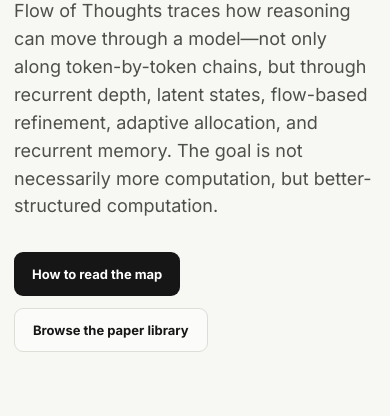
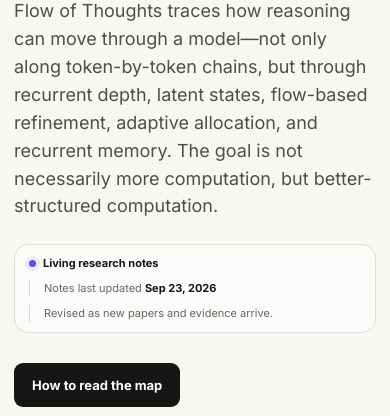
Before and after one commit to mkj69/flow_of_thoughs, a plain HTML site: page docs/index.html in a window 390 px wide. Shown: the part 388-804 px from the top of the page. Drawn offline with Linux system fonts and the light colour scheme.

Commit message:
Show the living notes update date

```diff
--- a/docs/index.html
+++ b/docs/index.html
@@ -4,6 +4,7 @@
   <meta charset="utf-8" />
   <meta name="viewport" content="width=device-width, initial-scale=1" />
   <meta name="description" content="A research map of iterative, latent, recurrent, and flow-based reasoning beyond token-by-token chain-of-thought." />
+  <meta name="date" content="2026-09-23" />
   <title>Flow of Thoughts — Beyond Chain-of-Thought</title>
   <link rel="preconnect" href="https://fonts.googleapis.com">
   <link rel="preconnect" href="https://fonts.gstatic.com" crossorigin>
@@ -33,6 +34,12 @@
         but through recurrent depth, latent states, flow-based refinement, adaptive allocation, and recurrent memory.
         The goal is not necessarily more computation, but better-structured computation.
       </p>
+      <!-- Update this date when the research notes, paper library, or evidence synthesis changes. -->
+      <div class="update-strip" aria-label="Notes update status">
+        <span class="living-status"><i aria-hidden="true"></i>Living research notes</span>
+        <span class="update-date">Notes last updated <time datetime="2026-09-23">Sep 23, 2026</time></span>
+        <span class="update-promise">Revised as new papers and evidence arrive.</span>
+      </div>
       <div class="hero-actions">
         <a class="button primary" href="#guide">How to read the map</a>
         <a class="button secondary" href="#papers">Browse the paper library</a>
--- a/docs/style.css
+++ b/docs/style.css
@@ -50,7 +50,43 @@ h1 {
   font-weight: 650;
 }
 h1 em { color: var(--accent); font-style: normal; }
-.lede { max-width: 770px; font-size: clamp(18px, 2.3vw, 24px); color: #4d504a; margin: 0 0 32px; }
+.lede { max-width: 770px; font-size: clamp(18px, 2.3vw, 24px); color: #4d504a; margin: 0 0 24px; }
+.update-strip {
+  display: flex;
+  flex-wrap: wrap;
+  align-items: center;
+  gap: 8px 0;
+  width: fit-content;
+  max-width: 100%;
+  margin: 0 0 30px;
+  padding: 10px 14px;
+  border: 1px solid var(--line);
+  border-radius: 999px;
+  color: var(--muted);
+  background: rgba(255,255,255,.48);
+  font-size: 11px;
+}
+.living-status {
+  display: inline-flex;
+  align-items: center;
+  gap: 7px;
+  color: var(--ink);
+  font-weight: 700;
+}
+.living-status i {
+  width: 7px;
+  height: 7px;
+  border-radius: 50%;
+  background: var(--accent);
+  box-shadow: 0 0 0 4px rgba(91,78,232,.1);
+}
+.update-date,
+.update-promise {
+  margin-left: 12px;
+  padding-left: 12px;
+  border-left: 1px solid var(--line);
+}
+.update-date time { color: var(--ink); font-weight: 700; }
 .hero-actions { display: flex; gap: 12px; flex-wrap: wrap; }
 .button {
   display: inline-flex;
@@ -338,6 +374,19 @@ footer { border-top: 1px solid var(--line); padding: 34px 0 50px; font-size: 12p
   .paper { grid-template-columns: 1fr; gap: 10px; }
   .paper-meta { grid-column: 1; }
   .paper-year { font-size: 14px; }
+  .update-strip {
+    align-items: flex-start;
+    border-radius: 14px;
+  }
+  .living-status,
+  .update-date,
+  .update-promise { width: 100%; }
+  .update-date,
+  .update-promise {
+    margin-left: 0;
+    padding-left: 14px;
+    border-left-color: rgba(91,78,232,.24);
+  }
   .reasoning-diagram {
     grid-template-columns: 1fr;
     grid-template-rows: auto 46px auto 46px auto;
```
